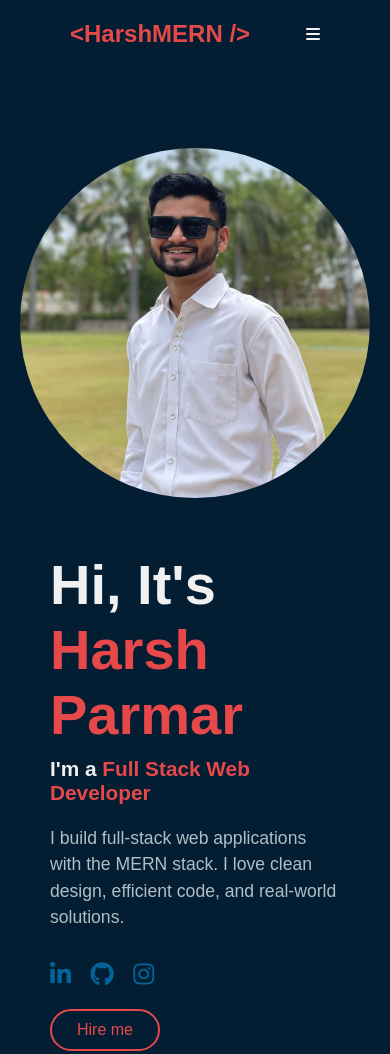
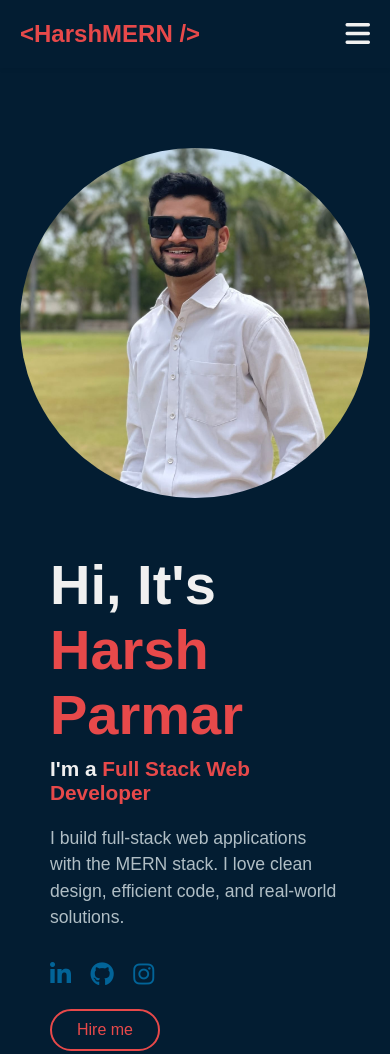
Before and after one commit to harp2004/portfolio, a plain HTML site: page index.html in a window 390 px wide. Shown: the top 1054 px of the page. Drawn offline with Linux system fonts and the light colour scheme.

Commit message:
Update index.css

```diff
--- a/index.css
+++ b/index.css
@@ -410,6 +410,14 @@ nav {
 
 
 @media (max-width: 768px) {
+  nav{
+
+    padding: 20px 20px;
+  }
+
+  .hamburger i{
+    font-size: 28px;
+  }
   .hamburger {
     display: flex;
   }
```
